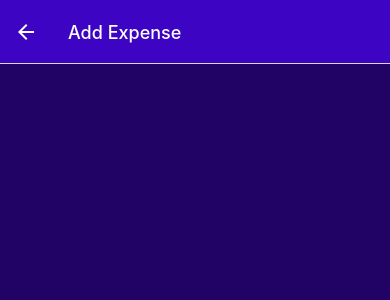
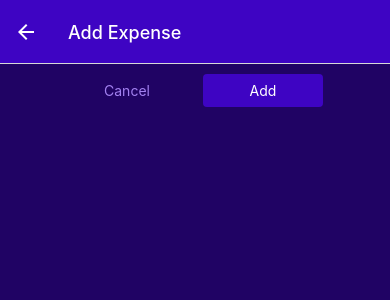
Before and after one commit to ryuta09/react-native-tracker-app, a React Native app: screen /ManegeExpense in a window 390 px wide. Shown: the top 300 px of the page. Built offline with nearby package versions, Linux system fonts and the light colour scheme.

Commit message:
feat: Reduxにより保存と削除の実装は完了

```diff
--- a/App.js
+++ b/App.js
@@ -8,6 +8,7 @@
 import { GlobalStyles } from "./constants/styles";
 import { Ionicons } from "@expo/vector-icons";
 import IconButton from "./components/UI/IconButton";
+import ExpensesContextProvider from "./store/expenses-context";
 const Stack = createNativeStackNavigator();
 const BottomTabs = createBottomTabNavigator();
 
@@ -60,7 +61,8 @@
 export default function App() {
   return (
     <>
-      <StatusBar style="auto" />
+      <StatusBar style="light" />
+      <ExpensesContextProvider>
         <NavigationContainer>
           <Stack.Navigator
             screenOptions={{
@@ -84,6 +86,7 @@
             />
           </Stack.Navigator>
         </NavigationContainer>
+      </ExpensesContextProvider>
     </>
   );
 }
--- a/components/ExpensesOutput/ExpensesOutput.js
+++ b/components/ExpensesOutput/ExpensesOutput.js
@@ -1,46 +1,22 @@
-import { View, StyleSheet } from 'react-native';
+import {Text, View, StyleSheet } from 'react-native';
 import ExpensesList from './ExpensesList';
 import ExpensesSummary from './ExpensesSummary';
 import { GlobalStyles } from '../../constants/styles';
 
-const DUMMY_EXPENSES = [
-  {
-    id: 'e1',
-    description: 'pari of shoes',
-    amount: 300,
-    date: new Date('2024-07-11')
-  },
-  {
-    id: 'e2',
-    description: 'pari of trousers',
-    amount: 3400,
-    date: new Date('2024-07-03')
-  },
-  {
-    id: 'e3',
-    description: 'Some of bananas',
-    amount: 600,
-    date: new Date('2024-07-01')
-  },
-  {
-    id: 'e4',
-    description: 'book',
-    amount: 2500,
-    date: new Date('2024-07-11')
-  },
-  {
-    id: 'e5',
-    description: 'Another book',
-    amount: 4400,
-    date: new Date('2024-07-12')
-  },
-]
 
-function ExpensesOutput({expenses, exprnsesPeriod}) {
+
+function ExpensesOutput({expenses, exprnsesPeriod, fallback}) {
+  let content = <Text style={styles.infoText}>{fallback}</Text>
+
+  if(expenses.length > 0) {
+    content = <ExpensesList expenses={expenses} />
+  } else {
+
+  }
   return(
     <View style={styles.container}>
-      <ExpensesSummary expenses={DUMMY_EXPENSES} periodName={exprnsesPeriod}/>
-      <ExpensesList expenses={DUMMY_EXPENSES} />
+      <ExpensesSummary expenses={expenses} periodName={exprnsesPeriod}/>
+      {content}
     </View>
   )
 }
@@ -54,5 +30,11 @@
     paddingVertical: 24,
     margin: 0,
     backgroundColor: GlobalStyles.colors.primary700,
+  },
+  infoText: {
+    color: 'white',
+    fontSize: 16,
+    textAlign: 'center',
+    marginTop: 32
   }
 })
--- /dev/null
+++ b/components/UI/Button.js
@@ -0,0 +1,38 @@
+import { View, Pressable, Text, StyleSheet } from "react-native";
+import { GlobalStyles } from "../../constants/styles";
+function Button({ children, onPress, mode, style }) {
+  return (
+    <View style={style}>
+      <Pressable onPress={onPress} style={({pressed}) => pressed && styles.pressed }>
+        <View style={[styles.button, mode === 'flat' && styles.flat]} >
+          <Text style={[styles.buttonText, mode === 'flat' && styles.flatText] }>{children}</Text>
+        </View>
+      </Pressable>
+    </View>
+  );
+}
+
+export default Button;
+
+const styles = StyleSheet.create({
+  button: {
+    borderRadius: 4,
+    padding: 8,
+    backgroundColor: GlobalStyles.colors.primary500,
+  },
+  flat: {
+    backgroundColor: "transparent",
+  },
+  buttonText: {
+    color: "white",
+    textAlign: "center",
+  },
+  flatText: {
+    color: GlobalStyles.colors.primary200,
+  },
+  pressed: {
+    opacity: 0.75,
+    backgroundColor: GlobalStyles.colors.primary100,
+    borderRadius: 4,
+  },
+});
--- a/screen/AllExpenses.js
+++ b/screen/AllExpenses.js
@@ -1,8 +1,10 @@
 import ExpensesOutput from "../components/ExpensesOutput/ExpensesOutput";
-
+import { useContext } from "react";
+import { ExpensesContext } from "../store/expenses-context";
 function AllExpenses() {
+  const expensesCtx = useContext(ExpensesContext);
   return (
-    <ExpensesOutput exprnsesPeriod='Total' />
+    <ExpensesOutput expenses={expensesCtx.expenses} exprnsesPeriod="Total" fallback="No expenses in the last 7 days" />
   );
 }
 
--- a/screen/ManageExpenses.js
+++ b/screen/ManageExpenses.js
@@ -2,8 +2,12 @@
 import { useLayoutEffect } from "react";
 import IconButton from "../components/UI/IconButton";
 import { GlobalStyles } from "../constants/styles";
+import Button from "../components/UI/Button";
+import { ExpensesContext } from "../store/expenses-context";
+import { useContext } from "react";
 // 編集や追加ができる画面
 function MangeExpenses({ route, navigation }) {
+  const expenseCtx = useContext(ExpensesContext);
   const editedExpenseId = route.params?.expenseId;
   // 真偽値に変換
   const isEditing = !!editedExpenseId;
@@ -14,11 +18,45 @@
     });
   }, [navigation, isEditing]);
 
-  function deleteExpenseHandler() {}
+  function deleteExpenseHandler() {
+    expenseCtx.deleteExpense(editedExpenseId);
+    navigation.goBack();
+  }
+
+  function cancelHandler() {
+    navigation.goBack();
+  }
+
+  function confirmHandler() {
+    if (isEditing) {
+      expenseCtx.updateExpense(
+        editedExpenseId,
+        {
+          description: "test!!!!!",
+          amount: 1000,
+          date: new Date("2024-07-13"),
+        }
+      );
+    } else {
+      expenseCtx.addExpense(editedExpenseId, {
+        description: "test!!!!!",
+        amount: 1000,
+        date: new Date("2024-07-13"),
+      });
+    }
+    navigation.goBack();
+  }
 
   return (
     <View style={styles.container}>
-
+      <View style={styles.buttons}>
+        <Button style={styles.button} mode={"flat"} onPress={cancelHandler}>
+          Cancel
+        </Button>
+        <Button style={styles.button} onPress={confirmHandler}>
+          {isEditing ? "Update" : "Add"}
+        </Button>
+      </View>
       {isEditing && (
         <View style={styles.deleteContainer}>
           <IconButton
@@ -39,7 +77,17 @@
   container: {
     flex: 1,
     padding: 2,
-    backgroundColor: GlobalStyles.colors.primary800
+    backgroundColor: GlobalStyles.colors.primary800,
+  },
+  buttons: {
+    flexDirection: "row",
+    justifyContent: "center",
+    alignItems: "center",
+    marginTop: 8,
+  },
+  button: {
+    minWidth: 120,
+    marginHorizontal: 8,
   },
   deleteContainer: {
     marginTop: 16,
@@ -47,5 +95,5 @@
     borderTopWidth: 2,
     borderTopColor: GlobalStyles.colors.primary200,
     alignItems: "center",
-  }
+  },
 });
--- a/screen/RecentExpenses.js
+++ b/screen/RecentExpenses.js
@@ -1,8 +1,20 @@
 import ExpensesOutput from "../components/ExpensesOutput/ExpensesOutput";
-
+import { useContext } from "react";
+import { ExpensesContext } from "../store/expenses-context";
+import { getDateMinusDays } from "../util/date";
 function RecentExpenses() {
+  const expensesCtx = useContext(ExpensesContext);
+  const recentExpenses = expensesCtx.expenses.filter((expense) => {
+    const today = new Date();
+    const date7DaysAgo = getDateMinusDays(today, 7);
+    return (expense.date > date7DaysAgo && (expense.date <= today));
+  });
   return (
-    <ExpensesOutput exprnsesPeriod='Last 7 Days'/>
+    <ExpensesOutput
+      expenses={recentExpenses}
+      exprnsesPeriod="Last 7 Days"
+      fallback="No expenses in the last 7 days"
+    />
   );
 }
 
--- /dev/null
+++ b/store/expenses-context.js
@@ -0,0 +1,90 @@
+import { createContext, useReducer } from "react";
+
+export const DUMMY_EXPENSES = [
+  {
+    id: "e1",
+    description: "pari of shoes",
+    amount: 300,
+    date: new Date("2024-07-11"),
+  },
+  {
+    id: "e2",
+    description: "pari of trousers",
+    amount: 3400,
+    date: new Date("2024-07-03"),
+  },
+  {
+    id: "e3",
+    description: "Some of bananas",
+    amount: 600,
+    date: new Date("2024-06-01"),
+  },
+  {
+    id: "e4",
+    description: "book",
+    amount: 2500,
+    date: new Date("2024-07-11"),
+  },
+  {
+    id: "e5",
+    description: "Another book",
+    amount: 4400,
+    date: new Date("2024-07-12"),
+  },
+];
+
+export const ExpensesContext = createContext({
+  expenses: [],
+  addExpense: ({ description, amunt, date }) => {},
+  deleteExpense: (id) => {},
+  updateExpense: (id, { description, amunt, date }) => {},
+});
+
+function expensesReducer(state, action) {
+  switch (action.type) {
+    case "ADD":
+      const id = new Date().toString() + Math.random().toString();
+      return [{ ...action.payload, id: id }, ...state];
+    case "UPDATE":
+      const updatableExpenseIndex = state.findIndex(
+        (expense) => expense.id === action.payload.id
+      );
+      const updatableExpense = state[updatableExpenseIndex];
+      const updatedItem = { ...updatableExpense, ...action.payload.data };
+      const updatedExpenses = [...state];
+      updatedExpenses[updatableExpenseIndex] = updatedItem
+      return updatedExpenses;
+    case "DELETE":
+      return state.filter((expense) => expense.id !== action.payload)
+    default:
+      return state;
+  }
+}
+
+function ExpensesContextProvider({ children }) {
+  // 第二引数に関してはReducerが実行する前の初期値を表す。
+  const [expenseState, dispatch] = useReducer(expensesReducer, DUMMY_EXPENSES);
+
+  function addExpense({ expenseDate }) {
+    dispatch({ type: "ADD", payload: expenseDate });
+  }
+
+  function deleteExpense(id) {
+    dispatch({ type: "DELETE", payload: id });
+  }
+
+  function updateExpense(id, expenseData) {
+    dispatch({ type: "UPDATE", payload: { id: id, data: expenseData } });
+  }
+
+  const value = {
+    expenses: expenseState,
+    addExpense: addExpense,
+    deleteExpense: deleteExpense,
+    updateExpense: updateExpense
+  }
+
+  return <ExpensesContext.Provider value={value}>{children}</ExpensesContext.Provider>;
+}
+
+export default ExpensesContextProvider;
--- a/util/date.js
+++ b/util/date.js
@@ -1,3 +1,7 @@
 export function getFormattedDate(date) {
-  return `${date.getFullYear()}-${date.getMonth() + 1}-${date.getDate()}`
+  return `${date.getFullYear()}-${date.getMonth() + 1}-${date.getDate()}`;
 }
+
+export function getDateMinusDays(date, days) {
+  return new Date(date.getFullYear(), date.getMonth(), date.getDate() - days);
+}
```
Lines whose indentation alone changed are shown as unchanged.
